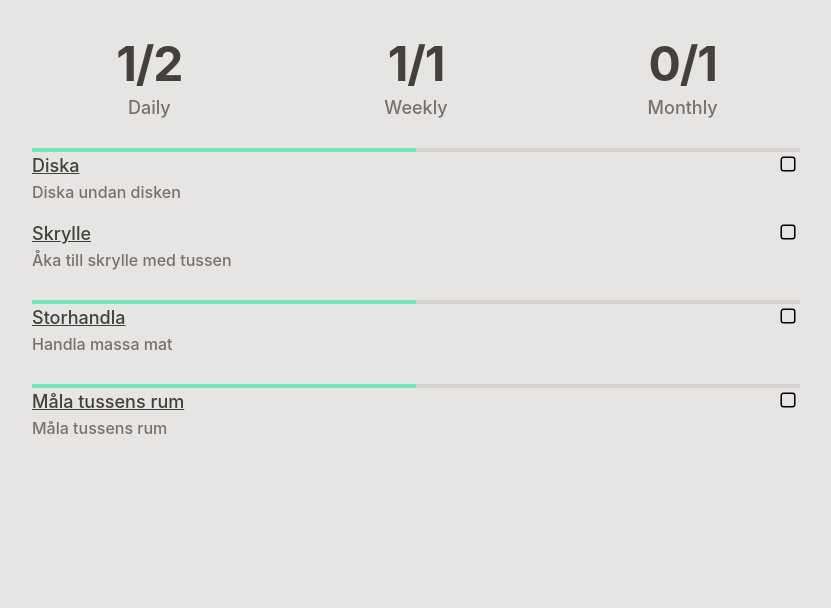
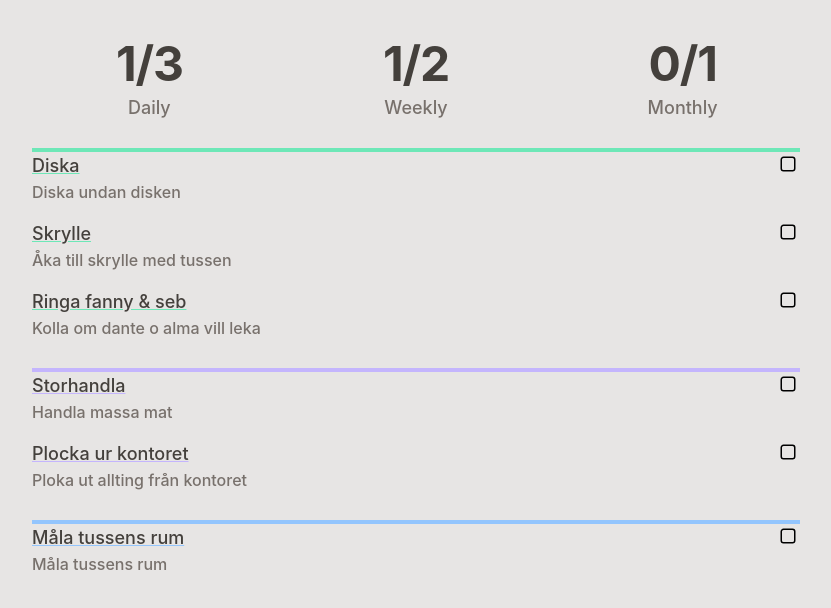
Before and after one commit to Tsuni/checkboxr, a React (Create React App) app in the folder web/: page / in a window 1280 px wide. Shown: the top 608 px of the page, without its empty margins (224-1055 px from the left). Built offline with nearby package versions, Linux system fonts and the light colour scheme.

Commit message:
start tailwind theme

```diff
--- a/web/src/components/ProgressBar.tsx
+++ b/web/src/components/ProgressBar.tsx
@@ -1,7 +1,17 @@
-const ProgressBar = () => {
+interface Props {
+    total: number,
+    done: number,
+    backgroundColor: string
+}
+
+const ProgressBar = ({ total, done, backgroundColor }: Props) => {
+    const percentageDone = (done / total) * 100;
+    const fillPercentageClass = `w-[${percentageDone}%]`;
+    console.log({percentageDone})
+
     return (
         <div className="bg-stone-300 w-full h-1">
-            <div className="w-1/2 h-1 bg-emerald-300" />
+            <div className={`${fillPercentageClass} h-1 ${backgroundColor}`} />
         </div>
     )
 }
--- a/web/src/components/Todo.tsx
+++ b/web/src/components/TodoListItem.tsx
@@ -10,7 +10,7 @@ const TodoListItem = ({ todo, color }: Props) => {
     return (
         <div>
             <div className="flex justify-between">
-                <div className={`text-stone-700 font-medium text-lg underline decoration-${color}-300`}>{todo.title}</div>
+                <div className={`text-stone-700 font-medium text-lg underline ${color}`}>{todo.title}</div>
                 <StopIcon />
             </div>
             <div className={`text-stone-500 font-medium text-base`}>{todo.description}</div>
--- a/web/src/features/dashboard/Dashboard.tsx
+++ b/web/src/features/dashboard/Dashboard.tsx
@@ -1,5 +1,4 @@
-import { groupBy, map } from "lodash";
-import { TodoListItem } from "../../components/Todo";
+import { groupBy } from "lodash";
 import { DAILY, MONTHLY, WEEKLY } from "../../helpers/colorDeterminer";
 import { todoListMock } from "../../mockData/todosList";
 import { MainStats } from "./MainStats";
@@ -8,6 +7,7 @@ import { TodoSection } from "./TodoSection";
 const Dashboard = () => {
 
     const groupedTodosByType = groupBy(todoListMock, todo => todo.type);
+    console.log({groupedTodosByType})
 
     return (
         <div>
--- a/web/src/features/dashboard/TodoSection.tsx
+++ b/web/src/features/dashboard/TodoSection.tsx
@@ -1,7 +1,7 @@
-import { map } from "lodash";
+import { filter, map, size } from "lodash";
 import { ProgressBar } from "../../components/ProgressBar";
-import { TodoListItem } from "../../components/Todo";
-import { colorDeterminer } from "../../helpers/colorDeterminer";
+import { TodoListItem } from "../../components/TodoListItem";
+import { getColorTheme } from "../../helpers/colorDeterminer";
 import { Todo } from "../../interfaces/todo";
 
 interface Props {
@@ -10,13 +10,15 @@ interface Props {
 }
 
 const TodoSection = ({ todos, type }: Props) => {
-    const color = colorDeterminer(type);
+    const color = getColorTheme(type);
+    console.log({color})
+    const amountDone = size(filter(todos, (todo: Todo) => todo.completedAt))
 
     return (
         <div className="mb-7">
-            <ProgressBar />
+            <ProgressBar total={size(todos)} done={amountDone} backgroundColor={color.bg.light} />
             <div className="space-y-4 mb-2">
-                {map(todos, todo => <TodoListItem todo={todo} color={color} />)}
+                {map(todos, todo => <TodoListItem key={todo.id} todo={todo} color={color.decorationColor} />)}
             </div>
         </div>
     );
--- a/web/src/helpers/colorDeterminer.ts
+++ b/web/src/helpers/colorDeterminer.ts
@@ -3,15 +3,23 @@ const WEEKLY: string = 'weekly';
 const MONTHLY: string = 'monthly';
 
 
-const colorDeterminer = (type: string) => {
+interface ThemeObject {
+        decorationColor: string,
+        bg: {
+            light: string
+        }
+}
+
+
+const getColorTheme = (type: string): ThemeObject => {
     switch (type) {
         case DAILY:
-            return 'emerald'
+            return { decorationColor: 'decoration-emerald-300', bg: { light: 'bg-emerald-300'} }
         case WEEKLY:
-            return 'violet'
+            return { decorationColor: 'decoration-violet-300', bg: { light: 'bg-violet-300'}}
         default:
-            return 'blue'
+            return { decorationColor: 'decoration-blue-300', bg: { light: 'bg-blue-300'}}
     }
 }
 
-export { colorDeterminer, DAILY, WEEKLY, MONTHLY };
+export { getColorTheme, DAILY, WEEKLY, MONTHLY };
--- a/web/src/interfaces/todo.ts
+++ b/web/src/interfaces/todo.ts
@@ -1,4 +1,5 @@
 interface Todo {
+    id: string,
     title: string,
     description?: string,
     createdAt: string,
--- a/web/src/mockData/todosList.ts
+++ b/web/src/mockData/todosList.ts
@@ -2,6 +2,7 @@ import { Todo } from "../interfaces/todo";
 
 const todoListMock : Todo[] = [
     {
+        id: 'someId1',
         title: 'Diska',
         description: 'Diska undan disken',
         createdAt: '2022-10-15',
@@ -9,6 +10,7 @@ const todoListMock : Todo[] = [
         type: 'daily'
     },
     {
+        id: 'someId2',
         title: 'Skrylle',
         description: 'Åka till skrylle med tussen',
         createdAt: '2022-10-15',
@@ -16,6 +18,15 @@ const todoListMock : Todo[] = [
         type: 'daily'
     },
     {
+        id: 'someId7',
+        title: 'Ringa fanny & seb',
+        description: 'Kolla om dante o alma vill leka',
+        createdAt: '2022-10-15',
+        completedAt: '',
+        type: 'daily'
+    },
+    {
+        id: 'someId3',
         title: 'Måla tussens rum',
         description: 'Måla tussens rum',
         createdAt: '2022-10-15',
@@ -23,11 +34,20 @@ const todoListMock : Todo[] = [
         type: 'monthly'
     },
     {
+        id: 'someId4',
         title: 'Storhandla',
         description: 'Handla massa mat',
         createdAt: '2022-10-12',
         completedAt: '2022-10-15',
         type: 'weekly'
+    },
+    {
+        id: 'someId5',
+        title: 'Plocka ur kontoret',
+        description: 'Ploka ut allting från kontoret',
+        createdAt: '2022-10-12',
+        completedAt: '',
+        type: 'weekly'
     }
 ];
 
```
Also changed, not shown: 15 other files (tests, documents, lock files or other folders).
